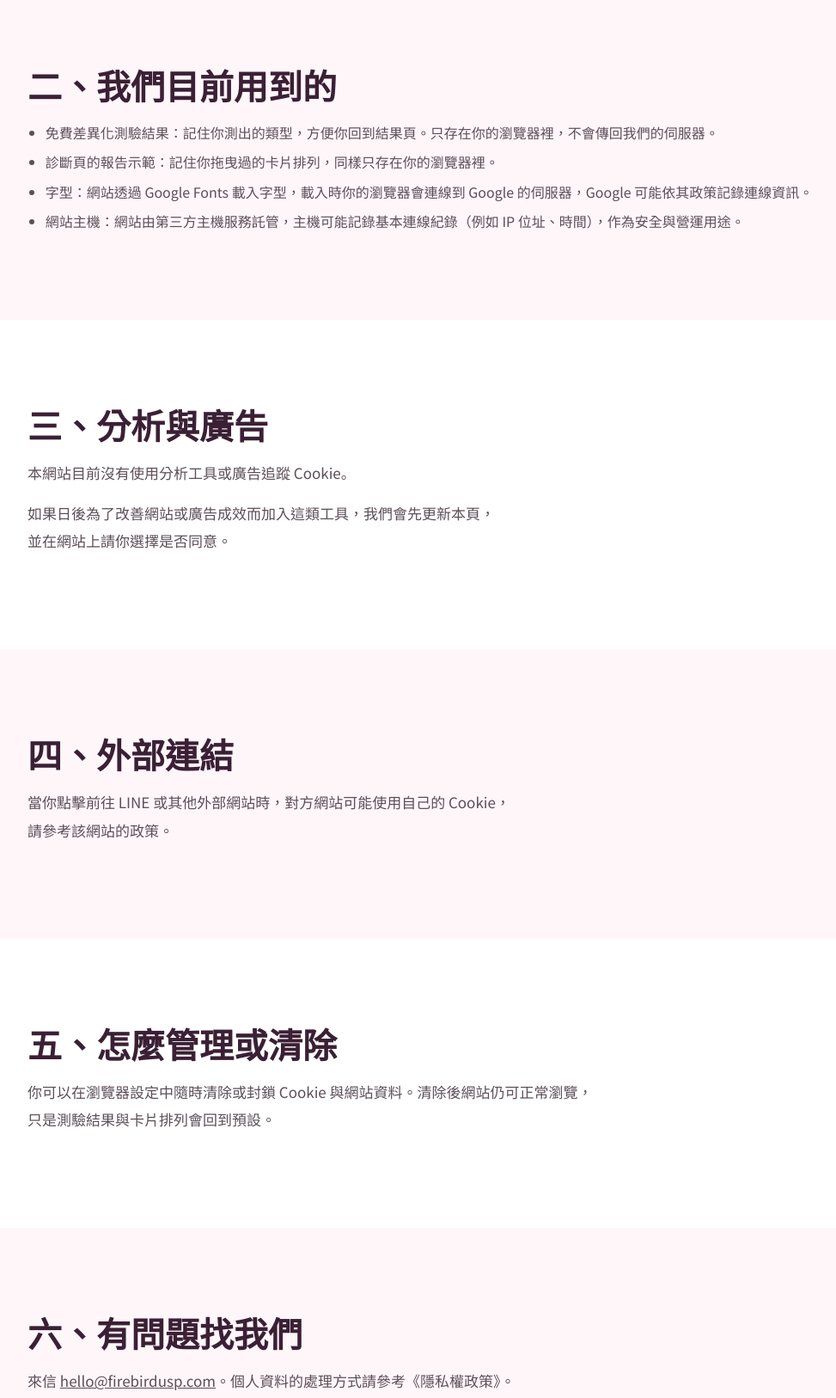
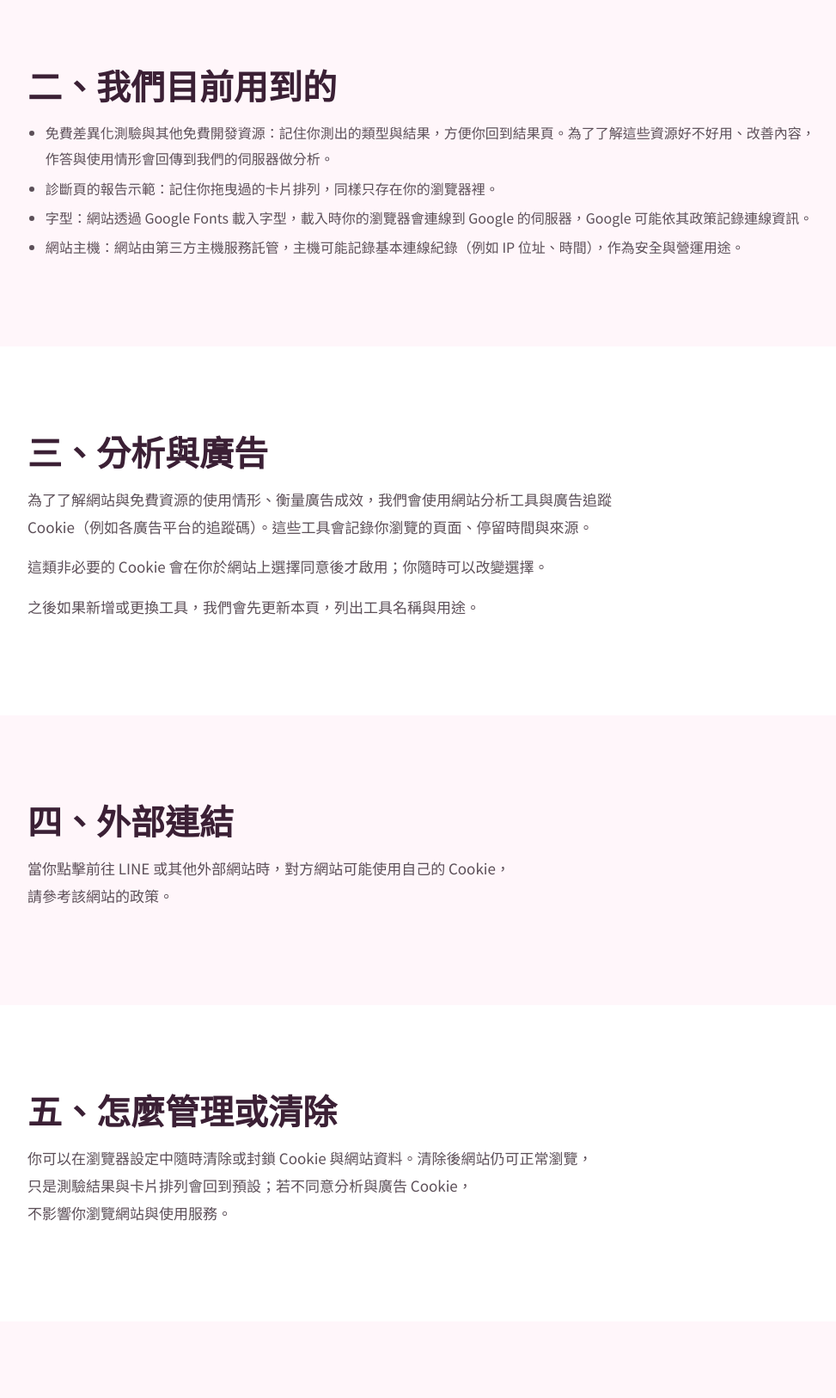
Before and after one commit to FireBirdUSP/firebirdusp-preview, a plain HTML site: page cookies.html in a window 1280 px wide. Shown: the part 860-2486 px from the top of the page at 86% size, without its empty margins (100-1073 px from the left). Drawn offline with Linux system fonts and the light colour scheme.

Commit message:
隱私權與 Cookie 政策：加入資料分析、案例心得對外分享、分析與廣告追蹤
Co-Authored-By: Claude Sonnet 5.5 <noreply@anthropic.com>

```diff
--- a/cookies.html
+++ b/cookies.html
@@ -36,12 +36,13 @@
 </div></section>
 <section class="sec alt policy"><div class="wrap">
   <h2 class="title">二、我們目前用到的</h2>
-  <ul class="plist"><li>免費差異化測驗結果：記住你測出的類型，方便你回到結果頁。只存在你的瀏覽器裡，不會傳回我們的伺服器。</li><li>診斷頁的報告示範：記住你拖曳過的卡片排列，同樣只存在你的瀏覽器裡。</li><li>字型：網站透過 Google Fonts 載入字型，載入時你的瀏覽器會連線到 Google 的伺服器，Google 可能依其政策記錄連線資訊。</li><li>網站主機：網站由第三方主機服務託管，主機可能記錄基本連線紀錄（例如 IP 位址、時間），作為安全與營運用途。</li></ul>
+  <ul class="plist"><li>免費差異化測驗與其他免費開發資源：記住你測出的類型與結果，方便你回到結果頁。為了了解這些資源好不好用、改善內容，作答與使用情形會回傳到我們的伺服器做分析。</li><li>診斷頁的報告示範：記住你拖曳過的卡片排列，同樣只存在你的瀏覽器裡。</li><li>字型：網站透過 Google Fonts 載入字型，載入時你的瀏覽器會連線到 Google 的伺服器，Google 可能依其政策記錄連線資訊。</li><li>網站主機：網站由第三方主機服務託管，主機可能記錄基本連線紀錄（例如 IP 位址、時間），作為安全與營運用途。</li></ul>
 </div></section>
 <section class="sec policy"><div class="wrap">
   <h2 class="title">三、分析與廣告</h2>
-  <p class="p">本網站目前沒有使用分析工具或廣告追蹤 Cookie。</p>
-  <p class="p">如果日後為了改善網站或廣告成效而加入這類工具，我們會先更新本頁，並在網站上請你選擇是否同意。</p>
+  <p class="p">為了了解網站與免費資源的使用情形、衡量廣告成效，我們會使用網站分析工具與廣告追蹤 Cookie（例如各廣告平台的追蹤碼）。這些工具會記錄你瀏覽的頁面、停留時間與來源。</p>
+  <p class="p">這類非必要的 Cookie 會在你於網站上選擇同意後才啟用；你隨時可以改變選擇。</p>
+  <p class="p">之後如果新增或更換工具，我們會先更新本頁，列出工具名稱與用途。</p>
 </div></section>
 <section class="sec alt policy"><div class="wrap">
   <h2 class="title">四、外部連結</h2>
@@ -49,7 +50,7 @@
 </div></section>
 <section class="sec policy"><div class="wrap">
   <h2 class="title">五、怎麼管理或清除</h2>
-  <p class="p">你可以在瀏覽器設定中隨時清除或封鎖 Cookie 與網站資料。清除後網站仍可正常瀏覽，只是測驗結果與卡片排列會回到預設。</p>
+  <p class="p">你可以在瀏覽器設定中隨時清除或封鎖 Cookie 與網站資料。清除後網站仍可正常瀏覽，只是測驗結果與卡片排列會回到預設；若不同意分析與廣告 Cookie，不影響你瀏覽網站與使用服務。</p>
 </div></section>
 <section class="sec alt policy"><div class="wrap">
   <h2 class="title">六、有問題找我們</h2>
```
Also changed, not shown: privacy.html (+4 -4 lines).
